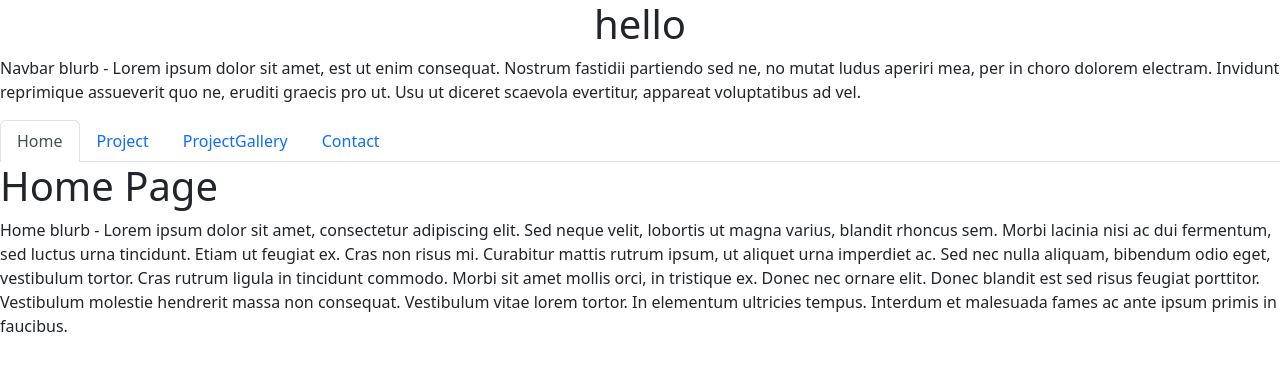
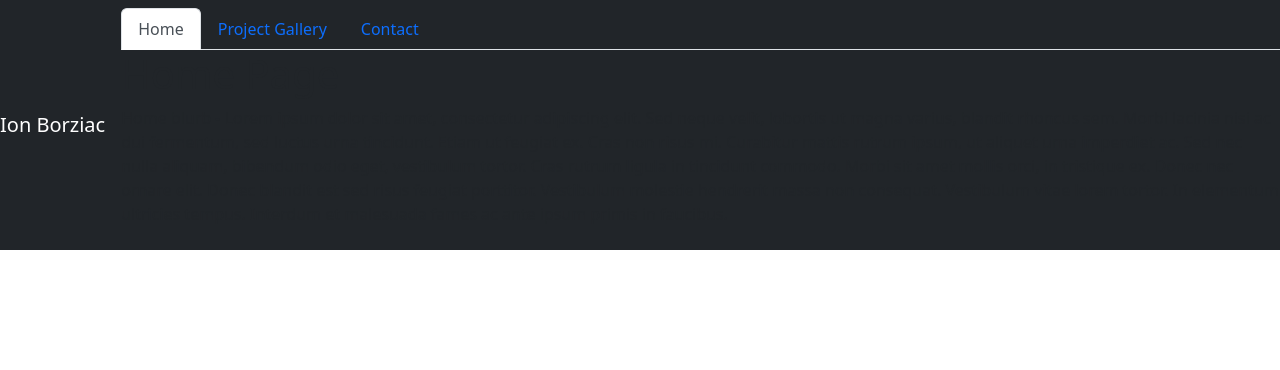
Before and after one commit to ionb23/react-portfolio, a React (Create React App) app: page / in a window 1280 px wide. Shown: the top 370 px of the page. Built offline with nearby package versions, Linux system fonts and the light colour scheme.

Commit message:
adding router to navbar

```diff
--- a/src/App.js
+++ b/src/App.js
@@ -1,31 +1,12 @@
 import React from 'react';
-import { HashRouter as Router, Route, Routes } from 'react-router-dom';
-import NavTabs from './components/NavTabs';
 import Header from './components/pages/Header';
-import Home from './components/pages/Home';
-import Project from './components/pages/Project';
-import ProjectGallery from './components/pages/ProjectGallery';
-import Contact from './components/pages/Contact';
 //import './App.css';
 
 function App() {
   return (
-    <Router>
       <div>
         <Header />
-        <NavTabs />
-        {/* Wrap Route elements in a Routes component */}
-        <Routes>
-          {/* Define routes using the Route component to render different page components at different paths */}
-          {/* Define a default route that will render the Home component */}
-          <Route path="/" element={<Home />} />
-          <Route path="project" element={<Project />} />
-          <Route path="projectGallery" element={<ProjectGallery />} />
-          {/* Define a route that will have descendant routes */}
-          <Route path="contact" element={<Contact />} />
-        </Routes>
       </div>
-    </Router>
   );
 }
 
--- a/src/components/NavTabs.js
+++ b/src/components/NavTabs.js
@@ -17,22 +17,12 @@ function NavTabs() {
       </li>
       <li className="nav-item">
         <NavLink
-          to="project"
-          className={({ isActive }) =>
-            isActive ? 'nav-link active' : 'nav-link'
-          }
-        >
-          Project
-        </NavLink>
-      </li>
-      <li className="nav-item">
-        <NavLink
           to="projectGallery"
           className={({ isActive }) =>
             isActive ? 'nav-link active' : 'nav-link'
           }
         >
-          ProjectGallery
+          Project Gallery
         </NavLink>
       </li>
       <li className="nav-item">
--- a/src/components/pages/Header.js
+++ b/src/components/pages/Header.js
@@ -1,16 +1,74 @@
-import React from "react";
+import React from 'react';
+import { HashRouter as Router, Route, Routes } from 'react-router-dom';
+import NavTabs from '..//NavTabs';
+import Home from './Home';
+import Project from './Project';
+import ProjectGallery from './ProjectGallery';
+import Contact from './Contact';
 
 function Header() {
-  return (
-    <div>
-      <h1 className="text-center">hello</h1>
-      <p>
-        Navbar blurb - Lorem ipsum dolor sit amet, est ut enim consequat. Nostrum fastidii partiendo sed ne, no
-        mutat ludus aperiri mea, per in choro dolorem electram. Invidunt reprimique assueverit quo
-        ne, eruditi graecis pro ut. Usu ut diceret scaevola evertitur, appareat voluptatibus ad vel.
-      </p>
-    </div>
-  );
+    return (
+        <div>
+            <nav className="navbar navbar-expand-sm navbar-dark bg-dark">
+                <a className="navbar-brand" href="#">Ion Borziac</a>
+                <button className="navbar-toggler" type="button" data-toggle="collapse" data-target="#navbarNav"
+                    aria-controls="navbarNav" aria-expanded="false" aria-label="Toggle navigation">
+                    <span className="navbar-toggler-icon"></span>
+                </button>
+                <div className="collapse navbar-collapse justify-content-end" id="navbarNav">
+                    <Router>
+                        <div>
+                            <NavTabs />
+                            {/* Wrap Route elements in a Routes component */}
+                            <Routes>
+                                {/* Define routes using the Route component to render different page components at different paths */}
+                                {/* Define a default route that will render the Home component */}
+                                <Route path="/" element={<Home />} />
+                                <Route path="projectGallery" element={<ProjectGallery />} />
+                                {/* Define a route that will have descendant routes */}
+                                <Route path="contact" element={<Contact />} />
+                            </Routes>
+                        </div>
+                    </Router>
+
+{/*
+
+                    <ul className="navbar-nav">
+                        <li className="nav-item">
+                            <a className="nav-link" href="#about">About</a>
+                        </li>
+                        <li className="nav-item">
+                            <a className="nav-link" href="#work">Work</a>
+                        </li>
+                        <li className="nav-item">
+                            <a className="nav-link" href="#contact">Contact</a>
+                        </li>
+                    </ul> */}
+
+
+
+
+                </div>
+            </nav>
+        </div>
+    );
 }
 
 export default Header;
+
+
+
+// <Router>
+// <div>
+//     <NavTabs />
+//     {/* Wrap Route elements in a Routes component */}
+//     <Routes>
+//         {/* Define routes using the Route component to render different page components at different paths */}
+//         {/* Define a default route that will render the Home component */}
+//         <Route path="/" element={<Home />} />
+//         <Route path="projectGallery" element={<ProjectGallery />} />
+//         {/* Define a route that will have descendant routes */}
+//         <Route path="contact" element={<Contact />} />
+//     </Routes>
+// </div>
+// </Router>
```
Also changed, not shown: src/App-backup.js (added, +31 -0 lines), src/components/pages/Header-backup.js (added, +33 -0 lines), 2 other files (tests, documents, lock files or other folders).
